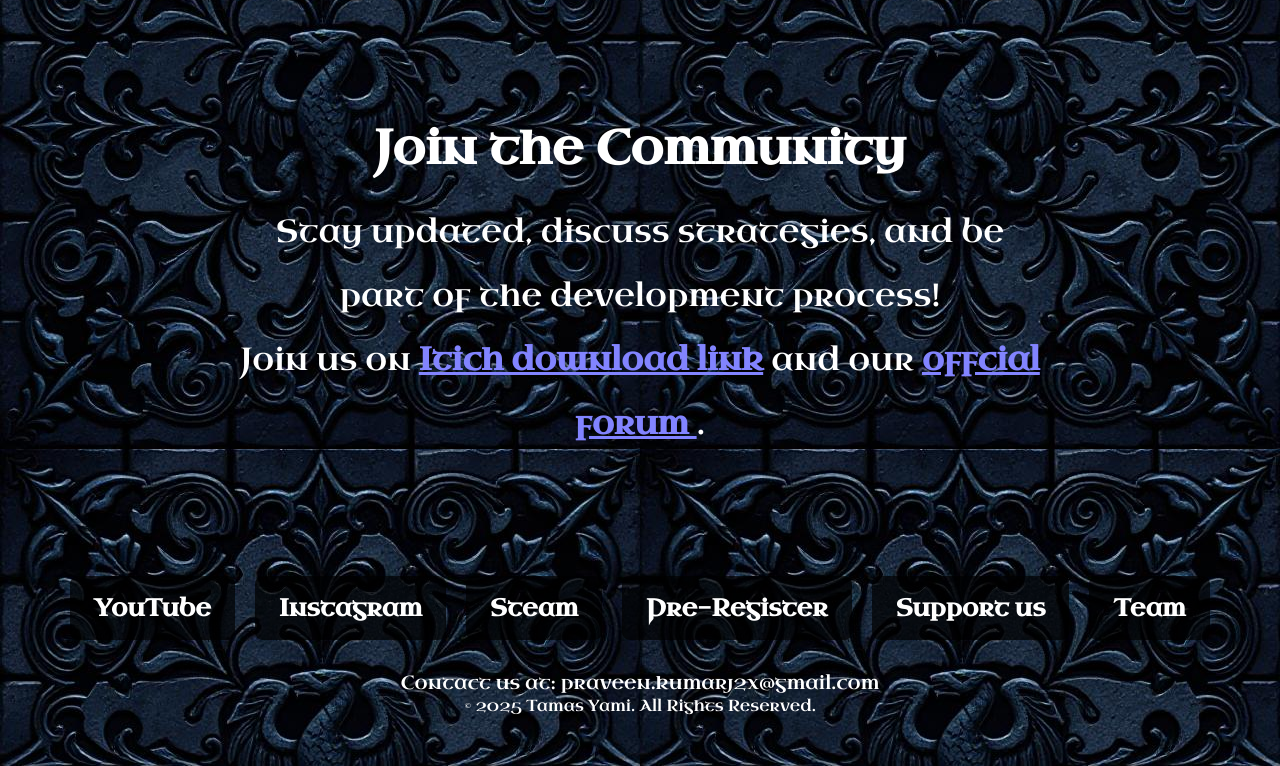
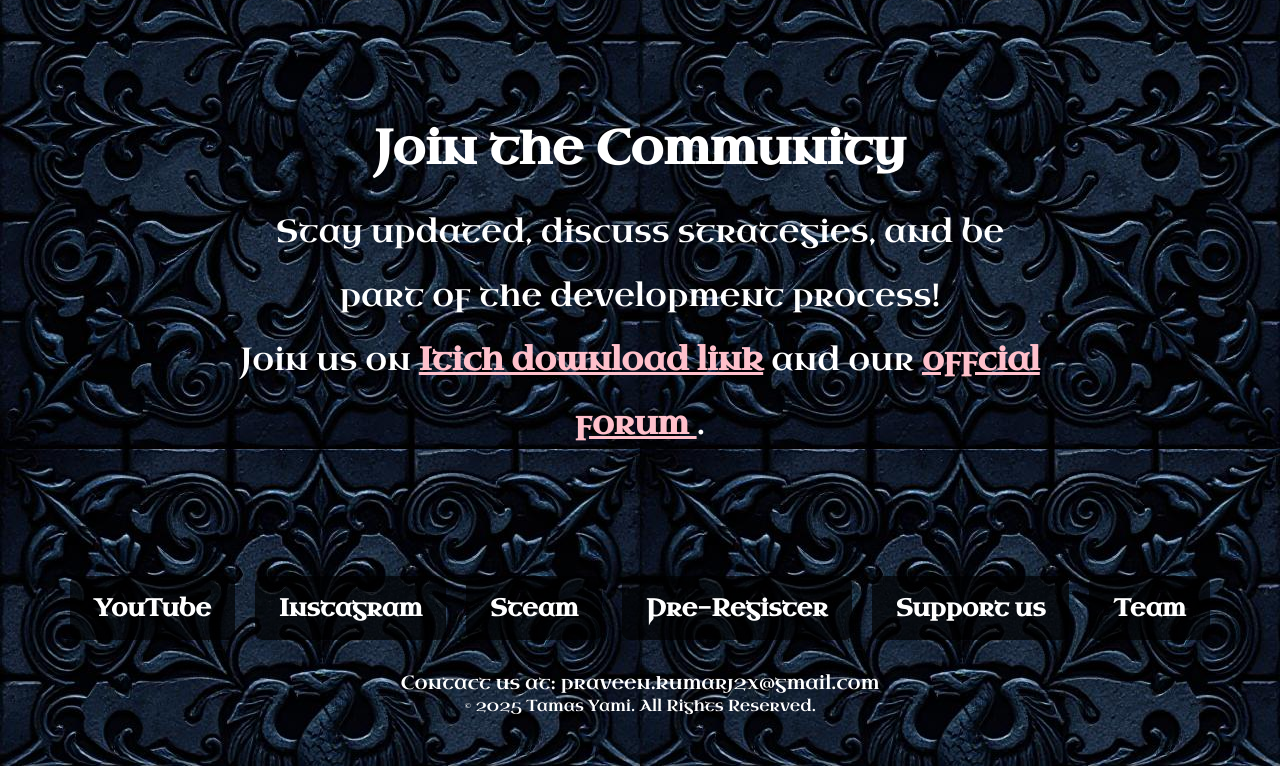
Before and after one commit to Praveenkushinpi/TAMAS.github.io, a plain HTML site: page index.html in a window 1280 px wide. Shown: the part 3391-4157 px from the top of the page. Drawn offline with Linux system fonts and the light colour scheme.

Commit message:
Update index.html

```diff
--- a/index.html
+++ b/index.html
@@ -183,7 +183,7 @@
         <h2>Join the Community</h2>
         <p class="community">
             Stay updated, discuss strategies, and be part of the development process!<br>
-            Join us on <b><a href="https://praveenkushinpi.itch.io/tamsyami" target="_blank" style="color:#8284ff;">Itich download link</a></b> and our <b><a href="https://forms.fillout.com/t/9EkfBtriZkus" style="color:#8284ff;">offcial forum </a></b>.
+            Join us on <b><a href="https://praveenkushinpi.itch.io/tamsyami" target="_blank" style="color: #FFC0CB;">Itich download link</a></b> and our <b><a href="https://forms.fillout.com/t/9EkfBtriZkus" style="color: #FFC0CB;">offcial forum </a></b>.
         </p>
     </div>
 
```
